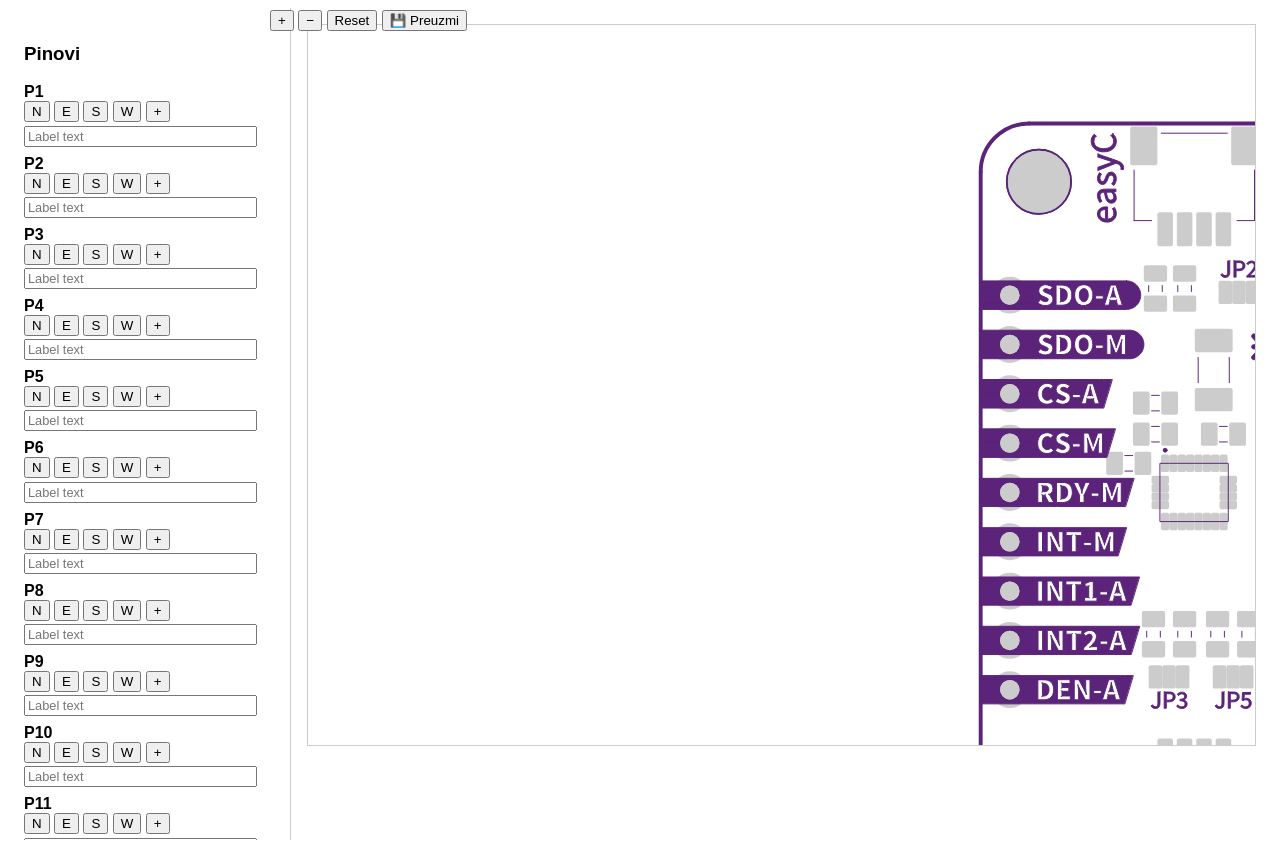
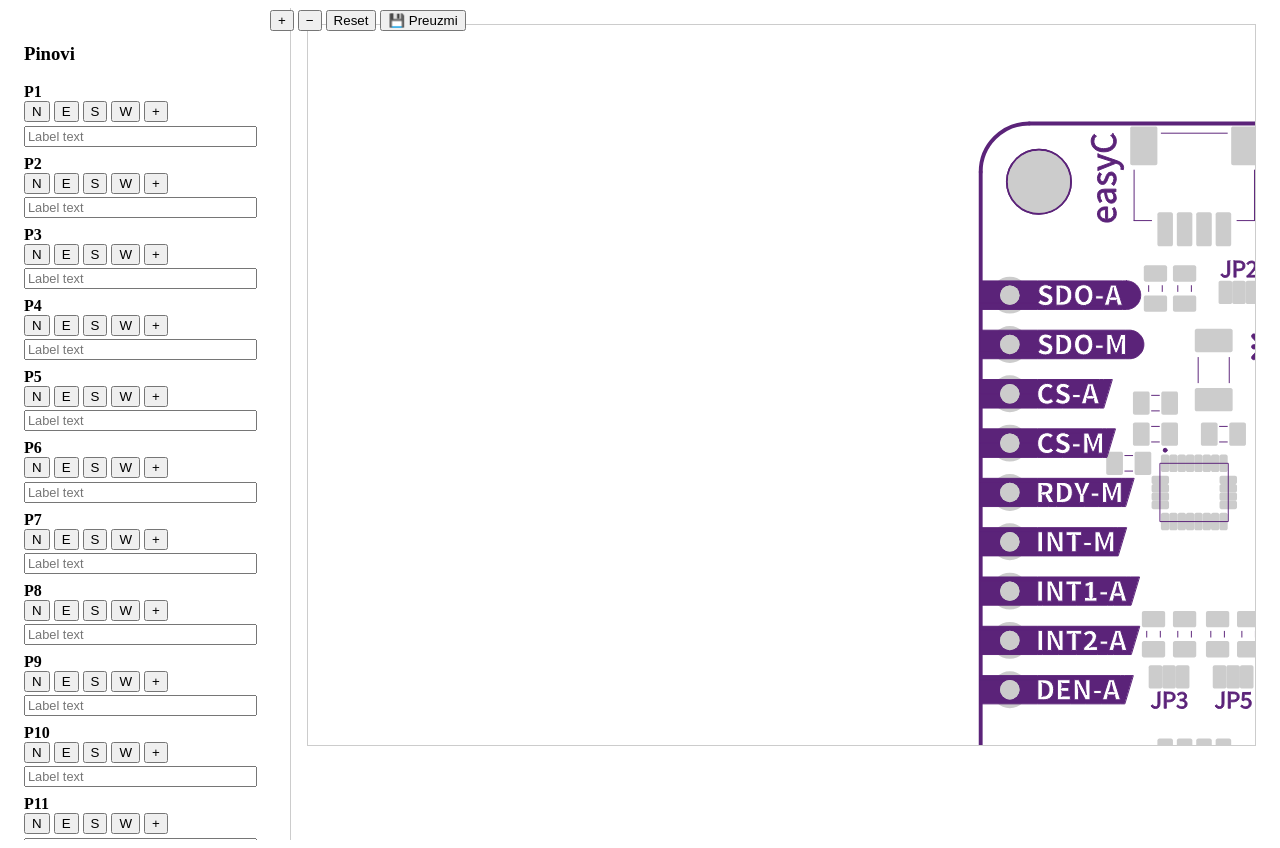
Before and after one commit to mtoldi/svg2pinout, a Flask app: page /editor in a window 1280 px wide. Run offline with Flask 3, Linux system fonts and the light colour scheme; some libraries are stand-ins or nearby versions.

Commit message:
source pro font and thinner hex outlines

```diff
--- a/templates/editor.html
+++ b/templates/editor.html
@@ -3,7 +3,7 @@
 <head>
   <title>SKU Pin Label Editor</title>
   <style>
-    body { font-family: sans-serif; display: flex; }
+    body { font-family: source-pro; display: flex; }
     #editor-panel {
       height: 100vh;
       width: 250px;
@@ -277,7 +277,7 @@ function initEditor() {
       polygon.setAttribute("points", polyPoints.map(p => p.join(",")).join(" "));
       polygon.setAttribute("fill", "#800080");
       polygon.setAttribute("stroke", "black");
-      polygon.setAttribute("stroke-width", "0.2");
+      polygon.setAttribute("stroke-width", "0.1");
 
       const text = document.createElementNS("http://www.w3.org/2000/svg", "text");
       text.setAttribute("x", labelX);
@@ -319,7 +319,7 @@ function downloadSVG() {
       text-anchor: middle;
       dominant-baseline: middle;
       fill: white;
-      font-family: sans-serif;
+      font-family: source-pro;
     }
     .pin-highlight {
       stroke: none;
```
